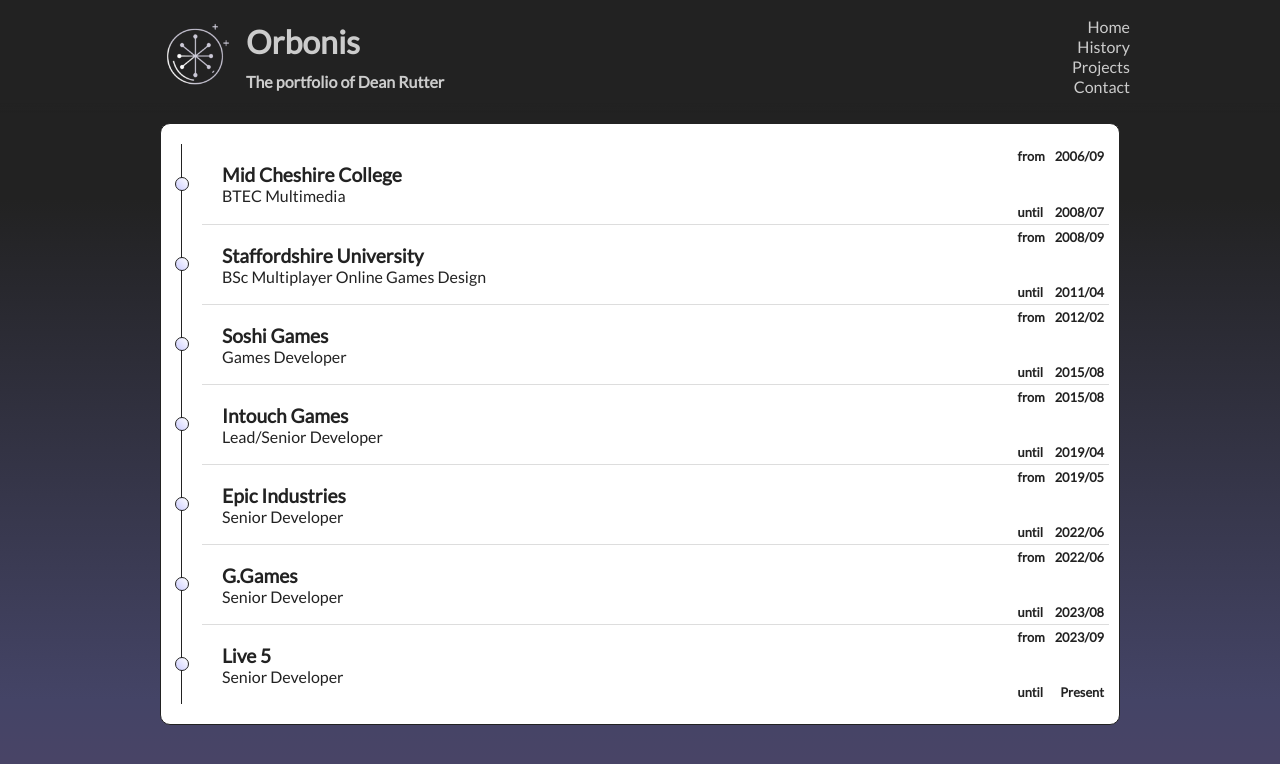
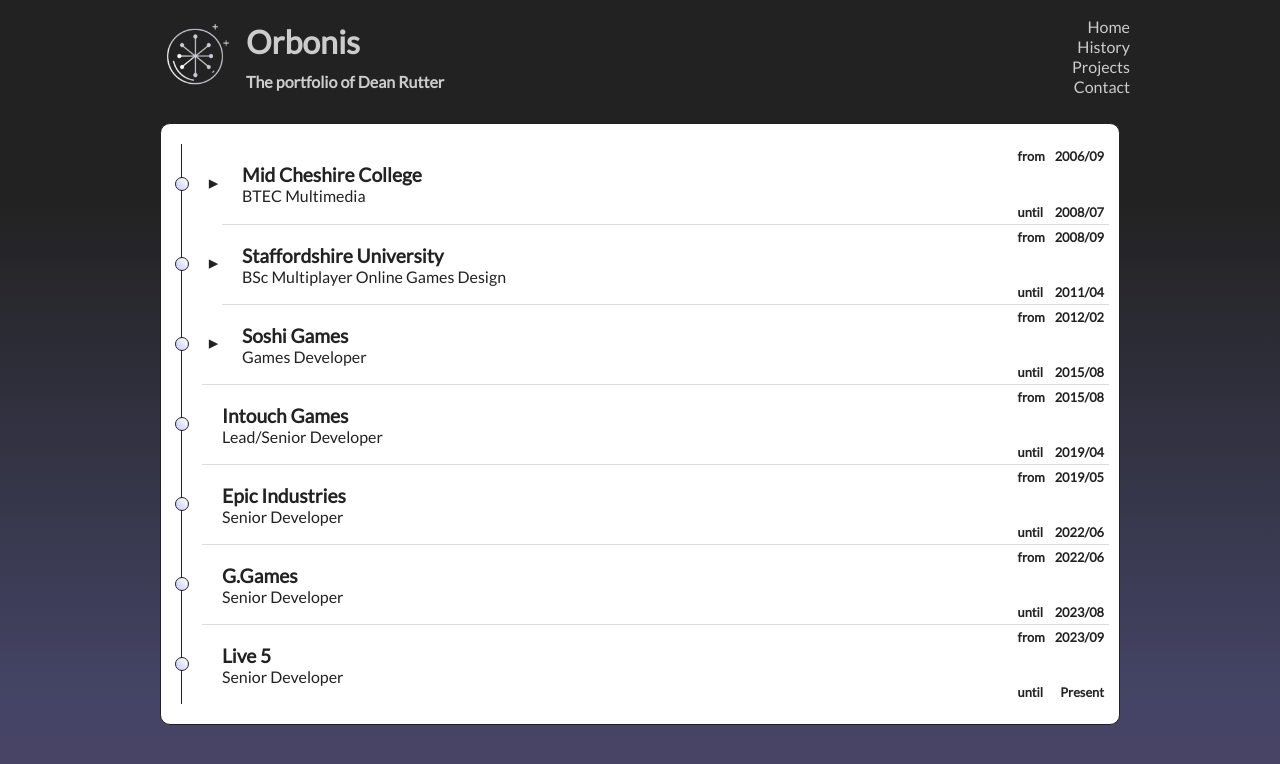
Before and after one commit to Orbonis/portfolio, a React app: page /history in a window 1280 px wide. Shown: the top 764 px of the page. Built offline with nearby package versions, Linux system fonts and the light colour scheme.

Commit message:
Added some details to history

```diff
--- a/src/components/timeline.tsx
+++ b/src/components/timeline.tsx
@@ -3,6 +3,7 @@
 export interface TimelineData {
     name: string;
     description: string;
+    details?: string | string[];
     dates: {
         start: string;
         end?: string;
@@ -13,27 +14,45 @@
     data: TimelineData[];
 }
 
-export class Timeline extends React.Component<IProperties, {}> {
+interface IState {
+    expandState: boolean[];
+}
+
+export class Timeline extends React.Component<IProperties, IState> {
     constructor(props: IProperties) {
         super(props);
 
-        this.state = {};
+        this.state = {
+            expandState: new Array(this.props.data.length).fill(false)
+        };
     }
 
     public render(): ReactNode {
         return (
             <div className="timeline">
-                { this.props.data.map((x) => this.renderRow(x)) }
+                { this.props.data.map((x, i) => this.renderRow(x, i)) }
             </div>
         );
     }
 
-    private renderRow(data: TimelineData): ReactNode {
-        return (
+    private renderRow(data: TimelineData, index: number): ReactNode {
+        const expanderClasses = [ "expander" ];
+        if (this.state.expandState[index]) {
+            expanderClasses.push("open");
+        }
+        if (data.details === undefined) {
+            expanderClasses.push("hidden");
+        }
+
+        const detailsStyle: React.CSSProperties = {};
+        detailsStyle.display = (this.state.expandState[index]) ? "block" : "none";
+
+        return [
             <div className="entry">
                 <div className="marker">
                     <div className="dot" />
                 </div>
+                <div className={ expanderClasses.join(" ") } onClick={() => this.toggleExpand(index)} />
                 <div className="contents">
                     <div className="details">
                         <h1>{ data.name }</h1>
@@ -50,7 +69,16 @@
                         </div>
                     </div>
                 </div>
+            </div>,
+            <div className="entry details" style={ detailsStyle }>
+                <p dangerouslySetInnerHTML={{ __html: (typeof(data.details) === "string") ? data.details : data.details?.join("<br/>") ?? "" }}></p>
             </div>
-        )
+        ];
+    }
+
+    private toggleExpand(index: number): void {
+        const expandState = this.state.expandState;
+        expandState[index] = !expandState[index];
+        this.setState({ expandState });
     }
 }
--- a/src/data/history.json
+++ b/src/data/history.json
@@ -2,6 +2,7 @@
     {
         "name": "Mid Cheshire College",
         "description": "BTEC Multimedia",
+        "details": "This degree includes various multimedia implementations including graphic design, web design, 2D animations and fine art.",
         "dates": {
             "start": "2006/09",
             "end": "2008/07"
@@ -10,6 +11,7 @@
     {
         "name": "Staffordshire University",
         "description": "BSc Multiplayer Online Games Design",
+        "details": "This diploma covers various aspects of game design and programming, including fundamental design, games engines and physics, and rapid prototyping.",
         "dates": {
             "start": "2008/09",
             "end": "2011/04"
@@ -18,6 +20,10 @@
     {
         "name": "Soshi Games",
         "description": "Games Developer",
+        "details": [
+            "As my first role in the industry, I began as a junior developer. I used a wide range of technologies including Flash, AS3, MongoDB, Unity3D and native mobile development in Java and Obj-C.",
+            "I worked on games such as Music Festivals, hosted on Facebook Games, and Clue the Music, a range of music trivia games including working directly with Brian May of Queen."
+        ],
         "dates": {
             "start": "2012/02",
             "end": "2015/08"
--- a/src/style/timeline.scss
+++ b/src/style/timeline.scss
@@ -7,6 +7,14 @@
     .entry {
         display: flex;
         flex-direction: row;
+
+        &.details {
+            margin-left: 10px;
+            padding-left: 50px;
+            width: calc(100% - 160px);
+            border-left: 1px #222 dashed;
+            font-size: 0.9em;
+        }
 
         .marker {
             border-left: 1px #222 solid;
@@ -25,6 +33,30 @@
                 position: absolute;
                 top: 50%;
                 transform: translate(-50%, -50%);
+            }
+        }
+
+        .expander {
+            width: 20px;
+            color: #222;
+            margin: auto;
+            text-align: center;
+            transform: rotateZ(-90deg);
+
+            &::after {
+                content: "▼";
+            }
+
+            &:hover {
+                cursor: pointer;
+            }
+
+            &.open {
+                transform: rotateZ(0deg);
+            }
+
+            &.hidden {
+                display: none;
             }
         }
 
```
